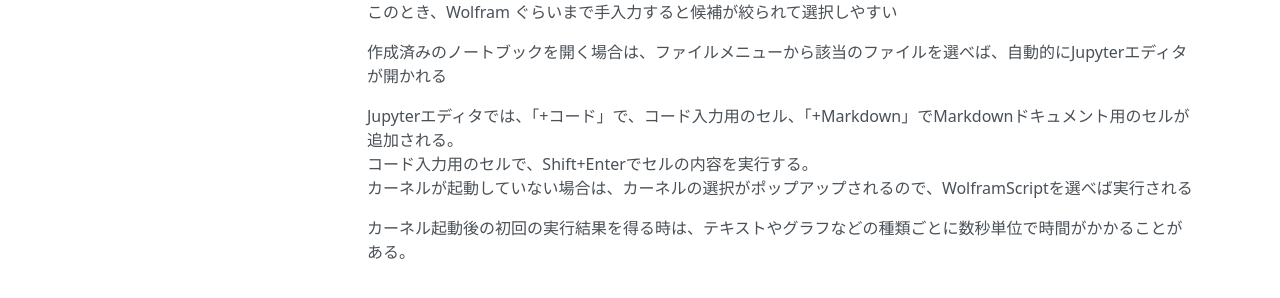
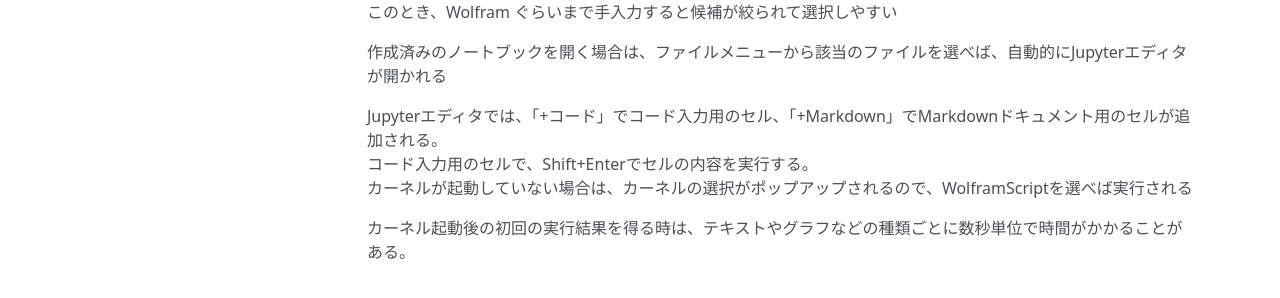
Before and after one commit to tesurijp/tesurijp.github.io, an MkDocs documentation site: the page built from docs/Windows/WolframEngine.md, in a window 1280 px wide and 900 px high, scrolled down 1505 px. Shown: the part 533-831 px from the top of the window. Built offline with MkDocs 1.6.1, drawn with Linux system fonts in a browser that asks for light colours; nearby versions of some CDN libraries.

```diff
--- a/docs/Windows/WolframEngine.md
+++ b/docs/Windows/WolframEngine.md
@@ -68,13 +68,13 @@ VSCodeを起動し、拡張機能のインストールを行なう
 ## 起動方法
 
 新しいWolframEngineのノートブックを作成する場合は、
- 1. VSCodeを起動したあと F1キーを押下してVSCodeの機能実行プロンプトを開く
- 1. 「Wolfram Language Create New Wolfram Language Notebook」を実行する。
+1. VSCodeを起動したあと F1キーを押下してVSCodeの機能実行プロンプトを開く
+1. 「Wolfram Language Create New Wolfram Language Notebook」を実行する。
   このとき、Wolfram ぐらいまで手入力すると候補が絞られて選択しやすい
 
 作成済みのノートブックを開く場合は、ファイルメニューから該当のファイルを選べば、自動的にJupyterエディタが開かれる
 
-Jupyterエディタでは、「+コード」で、コード入力用のセル、「+Markdown」でMarkdownドキュメント用のセルが追加される。
+Jupyterエディタでは、「+コード」でコード入力用のセル、「+Markdown」でMarkdownドキュメント用のセルが追加される。
 コード入力用のセルで、Shift+Enterでセルの内容を実行する。
 カーネルが起動していない場合は、カーネルの選択がポップアップされるので、WolframScriptを選べば実行される
 
```
